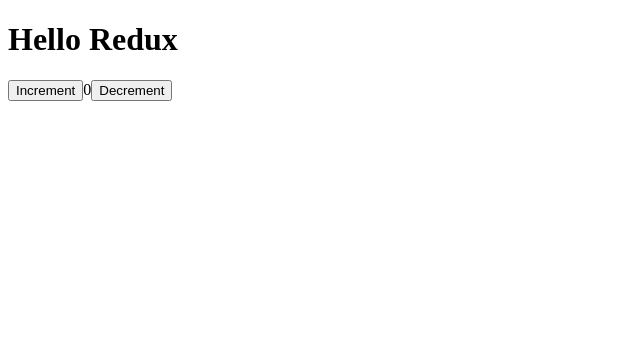
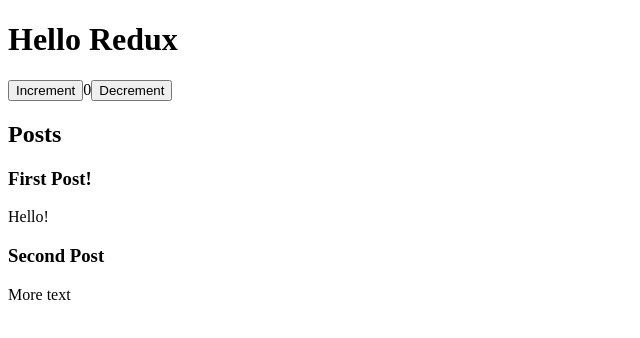
Before and after one commit to silicogen/redux.js.examples, a React app: page / in a window 1280 px wide. Shown: the top 338 px of the page, without its empty margins (0-640 px from the left). Built offline with nearby package versions, Linux system fonts and the light colour scheme.

Commit message:
PostsList

```diff
--- a/src/App.tsx
+++ b/src/App.tsx
@@ -1,6 +1,9 @@
 import "./ex01";
 import { Counter } from "./features/counter/Counter"
+import {PostsList} from "./features/posts/PostsList"
+
 export const App = () => <div>
     <h1>Hello Redux</h1>
     <Counter />
+    <PostsList/>
 </div>
--- a/src/app/store.js
+++ b/src/app/store.js
@@ -1,6 +1,10 @@
 import { configureStore } from "@reduxjs/toolkit";
 import counterReducer from "../features/counter/counterSlice";
+import postsReducer from "../features/posts/postsSlice";
 
 export default configureStore({
-  reducer: counterReducer,
+  reducer: {
+    counter: counterReducer,
+    posts: postsReducer,
+  },
 });
--- a/src/features/counter/Counter.js
+++ b/src/features/counter/Counter.js
@@ -1,11 +1,10 @@
 // import React from 'react'
 import { useSelector, useDispatch } from 'react-redux'
 import { decrement, increment } from './counterSlice'
-// import styles from './Counter.module.css'
 
 export function Counter() {
   const count = useSelector(state =>
-    state.value)
+    state.counter.value)
   const dispatch = useDispatch()
 
   return (
--- /dev/null
+++ b/src/features/posts/PostsList.js
@@ -0,0 +1,21 @@
+import { useSelector } from "react-redux";
+
+export const PostsList = () => {
+    const posts = useSelector(state => state.posts);
+
+    const renderedPosts = posts.map((post) => (
+        <article className="post-excerpt" key={post.id}>
+            <h3>{post.title}</h3>
+            <p className="post-content">
+                {post.content.substring(0, 100)}
+            </p>
+        </article>
+    ));
+
+    return (
+        <section className="posts-list">
+            <h2>Posts</h2>
+            {renderedPosts}
+        </section>
+    );
+};
--- /dev/null
+++ b/src/features/posts/postsSlice.js
@@ -0,0 +1,14 @@
+import { createSlice } from '@reduxjs/toolkit'
+
+const initialState = [
+  { id: '1', title: 'First Post!', content: 'Hello!' },
+  { id: '2', title: 'Second Post', content: 'More text' }
+]
+
+const postsSlice = createSlice({
+  name: 'posts',
+  initialState,
+  reducers: {}
+})
+
+export default postsSlice.reducer
```
